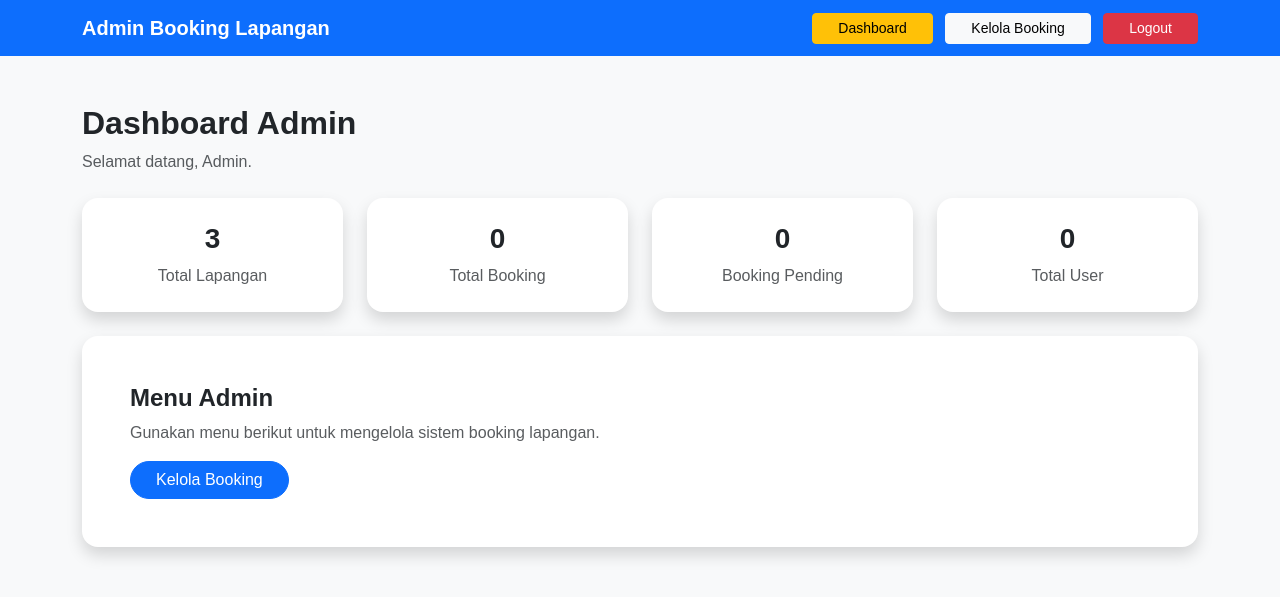
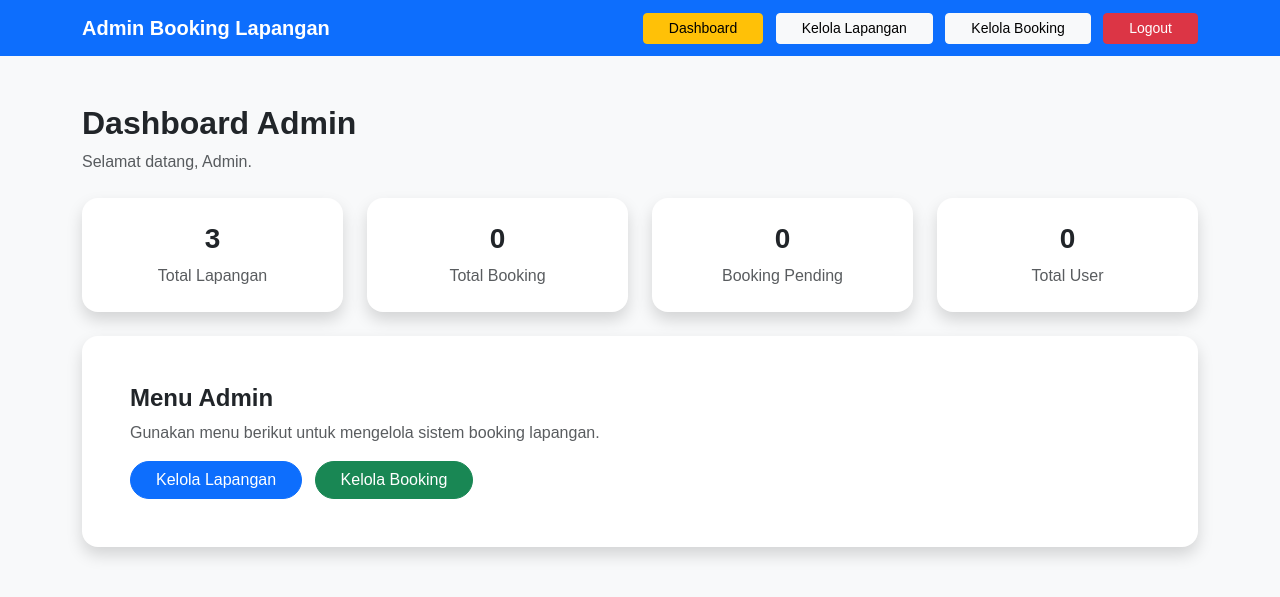
Before and after one commit to AyatAkras/Booking-Lapangan, a PHP site: page /admin/dashboard.php in a window 1280 px wide. Shown: the top 597 px of the page. Run offline with PHP 8.4, Linux system fonts and the light colour scheme; a user stored in the database is signed in; data comes from the database, SQL or seed files in the repository; data that the repository does not hold is empty.

Commit message:
Meng-Update dashboard admin

```diff
--- a/admin/dashboard.php
+++ b/admin/dashboard.php
@@ -32,6 +32,7 @@ $total_user = mysqli_num_rows(mysqli_query($conn, "SELECT * FROM users WHERE rol
 
         <div>
             <a href="dashboard.php" class="btn btn-warning btn-sm me-2">Dashboard</a>
+            <a href="lapangan.php" class="btn btn-light btn-sm me-2">Kelola Lapangan</a>
             <a href="booking.php" class="btn btn-light btn-sm me-2">Kelola Booking</a>
             <a href="../logout.php" class="btn btn-danger btn-sm">Logout</a>
         </div>
@@ -85,7 +86,11 @@ $total_user = mysqli_num_rows(mysqli_query($conn, "SELECT * FROM users WHERE rol
             <h4 class="fw-bold">Menu Admin</h4>
             <p class="text-muted">Gunakan menu berikut untuk mengelola sistem booking lapangan.</p>
 
-            <a href="booking.php" class="btn btn-primary rounded-pill">
+            <a href="lapangan.php" class="btn btn-primary rounded-pill me-2">
+                Kelola Lapangan
+            </a>
+
+            <a href="booking.php" class="btn btn-success rounded-pill">
                 Kelola Booking
             </a>
         </div>
```
